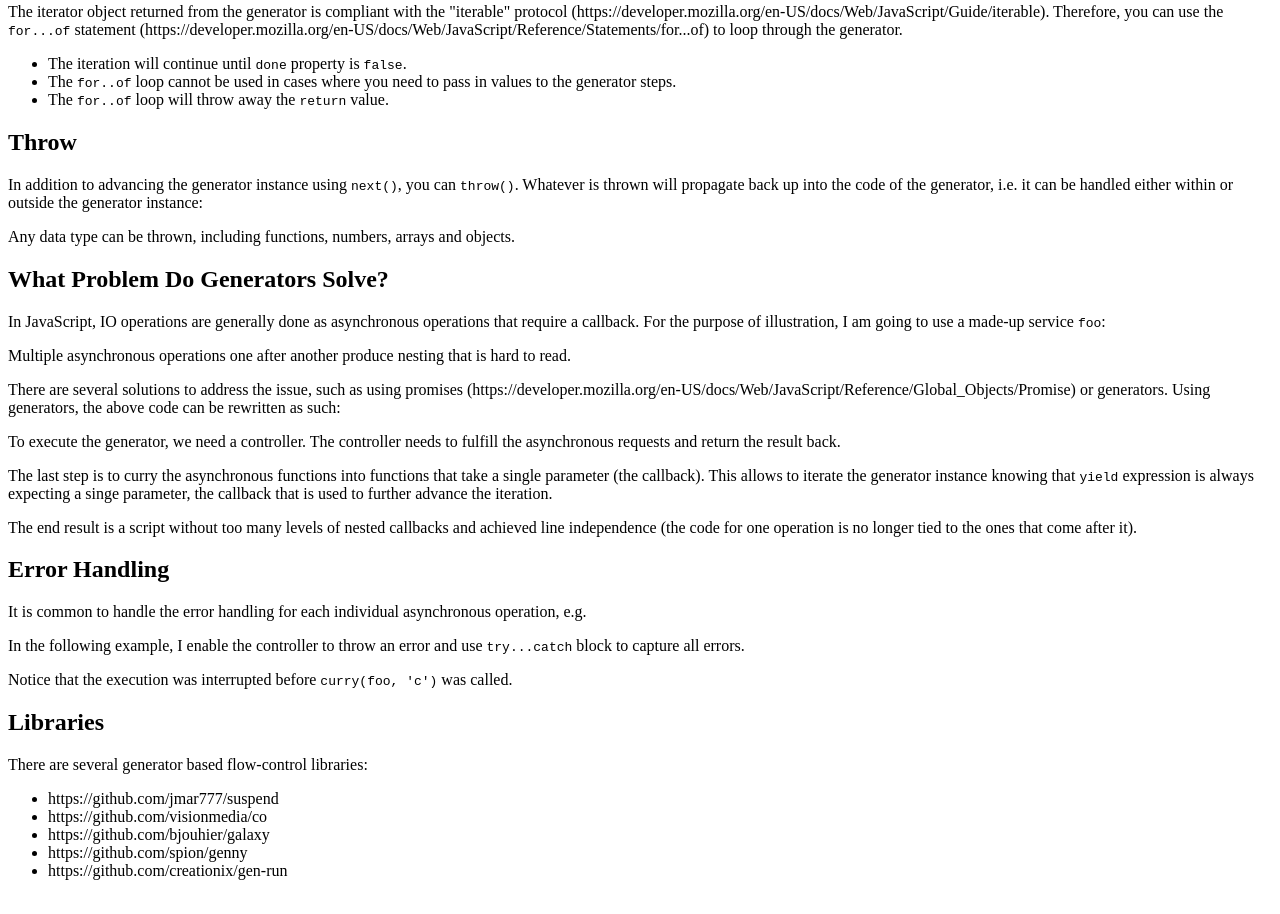
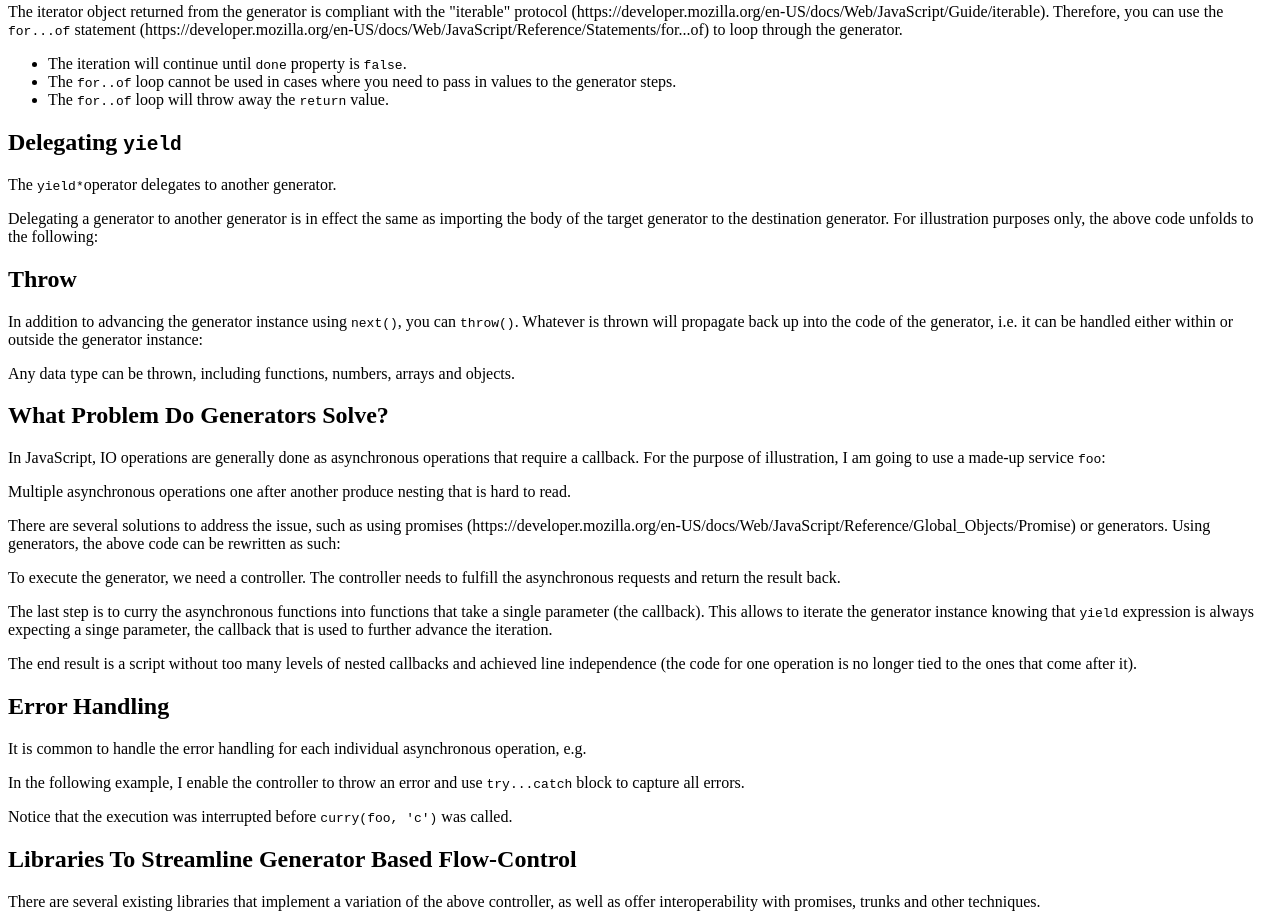
Before and after one commit to gajus/gajus.com-blog, a plain HTML site: page post/the-definetive-guide-to-the-javascript-generators/index.html in a window 1280 px wide. Shown: the part 1916-2830 px from the top of the page. Drawn offline with Linux system fonts and the light colour scheme.

Commit message:
Delegating yield.

```diff
--- a/post/the-definetive-guide-to-the-javascript-generators/index.html
+++ b/post/the-definetive-guide-to-the-javascript-generators/index.html
@@ -83,6 +83,16 @@
     <li>The <code>for..of</code> loop will throw away the <code>return</code> value.</li>
 </ul>
 
+<h2>Delegating <code>yield</code></h2>
+
+<p>The <code>yield*</code>operator delegates to another generator.</p>
+
+<code data-gist-id="b6e0bfbe2c92153f0aef"></code>
+
+<p>Delegating a generator to another generator is in effect the same as importing the body of the target generator to the destination generator. For illustration purposes only, the above code unfolds to the following:</p>
+
+<code data-gist-id="956a086d53c7be1f2ef5"></code>
+
 <h2>Throw</h2>
 
 <p>In addition to advancing the generator instance using <code>next()</code>, you can <code>throw()</code>. Whatever is thrown will propagate back up into the code of the generator, i.e. it can be handled either within or outside the generator instance:</p>
@@ -129,9 +139,9 @@
 
 <p>Notice that the execution was interrupted before <code>curry(foo, 'c')</code> was called.</p>
 
-<h2>Libraries</h2>
+<h2>Libraries To Streamline Generator Based Flow-Control</h2>
 
-<p>There are several generator based flow-control libraries:</p>
+<p>There are several existing libraries that implement a variation of the above controller, as well as offer interoperability with promises, trunks and other techniques.</p>
 
 <ul>
     <li>https://github.com/jmar777/suspend</li>
```
